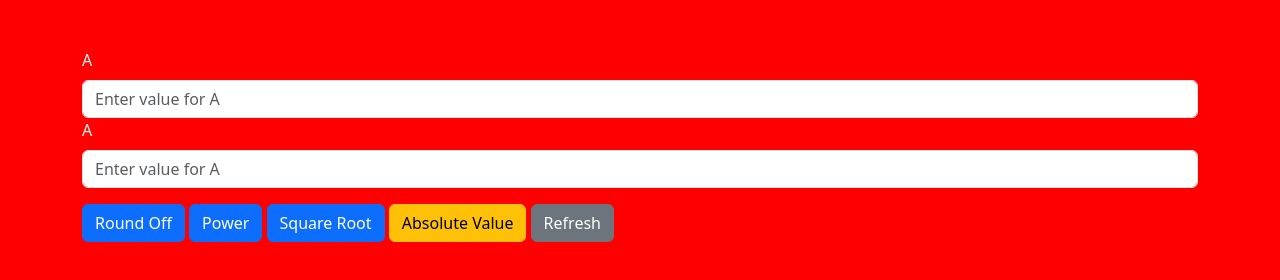
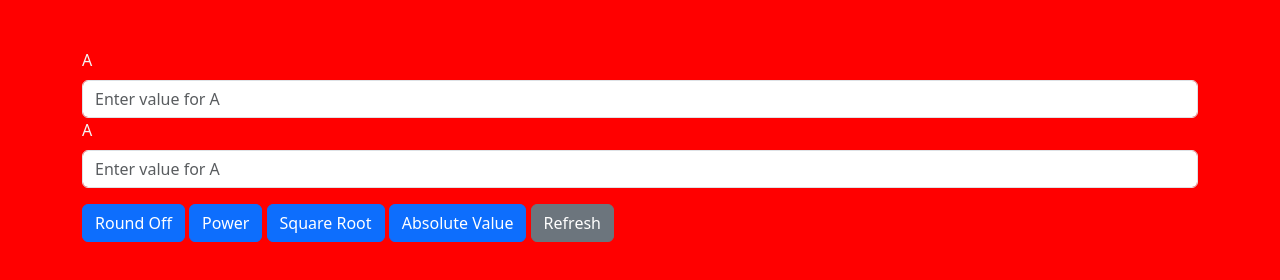
Before and after one commit to Gur7/Q4_Ex-1, a plain HTML site: page index.html in a window 1280 px wide. Drawn offline with nearby package versions, Linux system fonts and the light colour scheme.

Commit message:
Update index.html

```diff
--- a/index.html
+++ b/index.html
@@ -27,7 +27,7 @@
             <button type="button" class="btn btn-primary" onclick="round()">Round Off</button>
             <button type="button" class="btn btn-primary" onclick="power()">Power</button>
             <button type="button" class="btn btn-primary" onclick="root()">Square Root</button>
-            <button type="button" class="btn btn-warning" onclick="absolute()">Absolute Value</button>
+            <button type="button" class="btn btn-primary" onclick="absolute()">Absolute Value</button>
             <button type="button" class="btn btn-secondary" onclick="window.location.reload()">Refresh</button>
         </form>
     </div>
```
